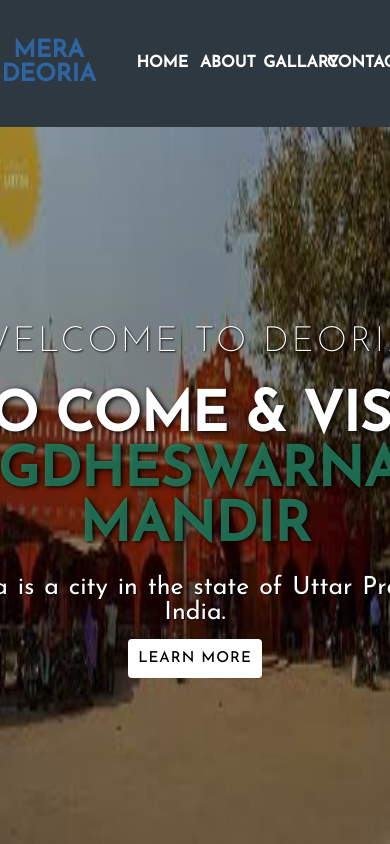
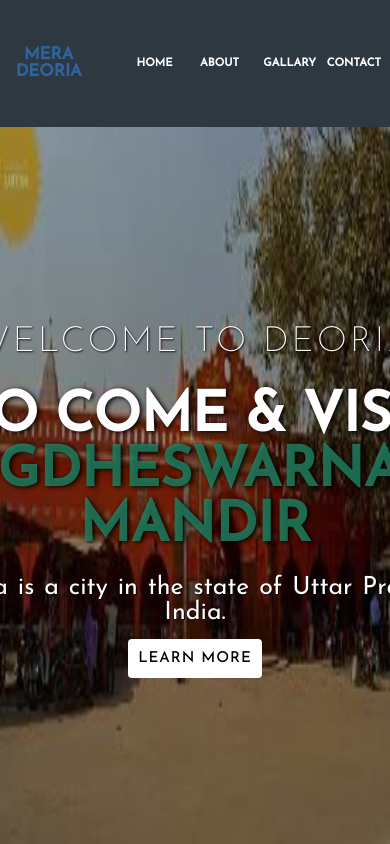
Before and after one commit to anshumall5643/My-City, a plain HTML site: page index.html in a window 390 px wide. Shown: the top 844 px of the page. Drawn offline with nearby package versions, Linux system fonts and the light colour scheme.

Commit message:
Update s3.css

```diff
--- a/Css/s3.css
+++ b/Css/s3.css
@@ -26,6 +26,7 @@ nav .logo{
   width: 25%;
   text-align: center;
   color:rgb(46, 100, 161);
+    font-size: 0.7rem;
 }
 
 nav .menu{
@@ -39,6 +40,12 @@ nav .menu a{
     text-decoration: none;
     color: white;
     font-weight: bold;
+}
+
+@media screen and (max-width: 480px) {
+    nav .menu a{
+        font-size: 0.7rem;
+    }
 }
 
 .menu a:hover{
```
